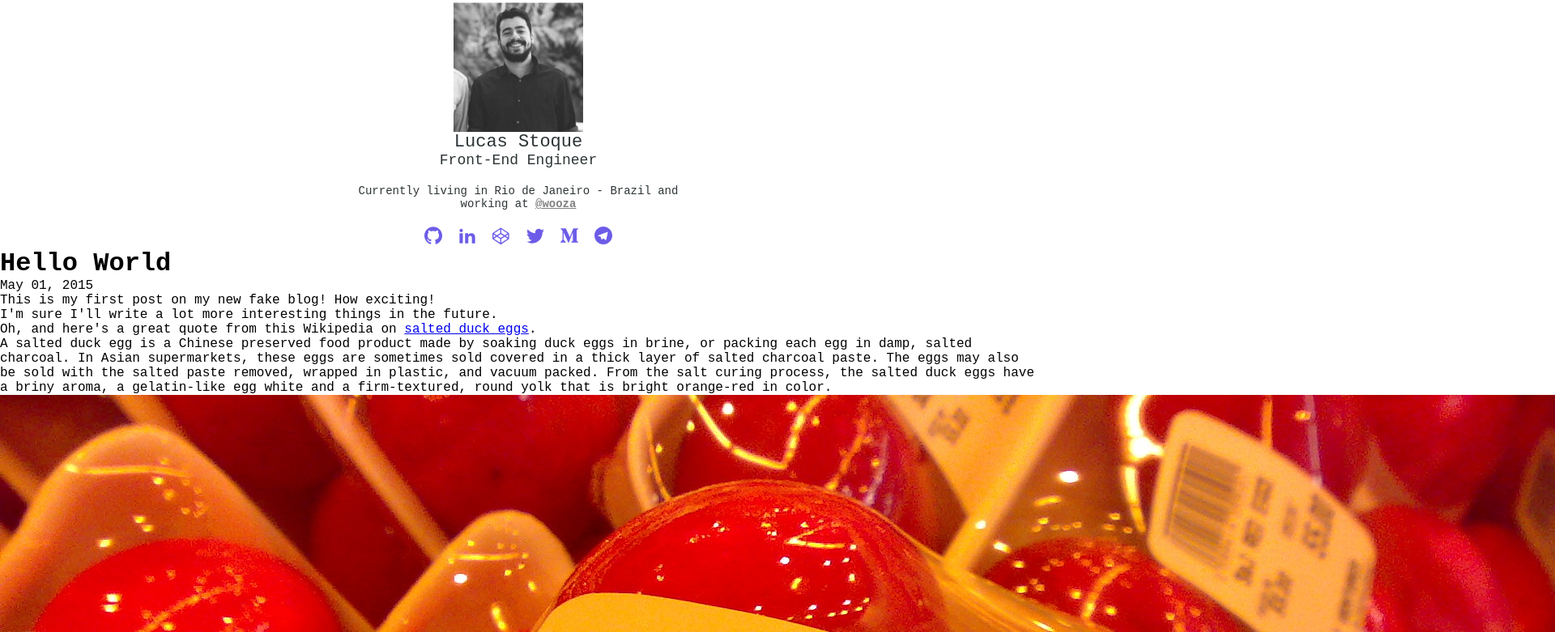
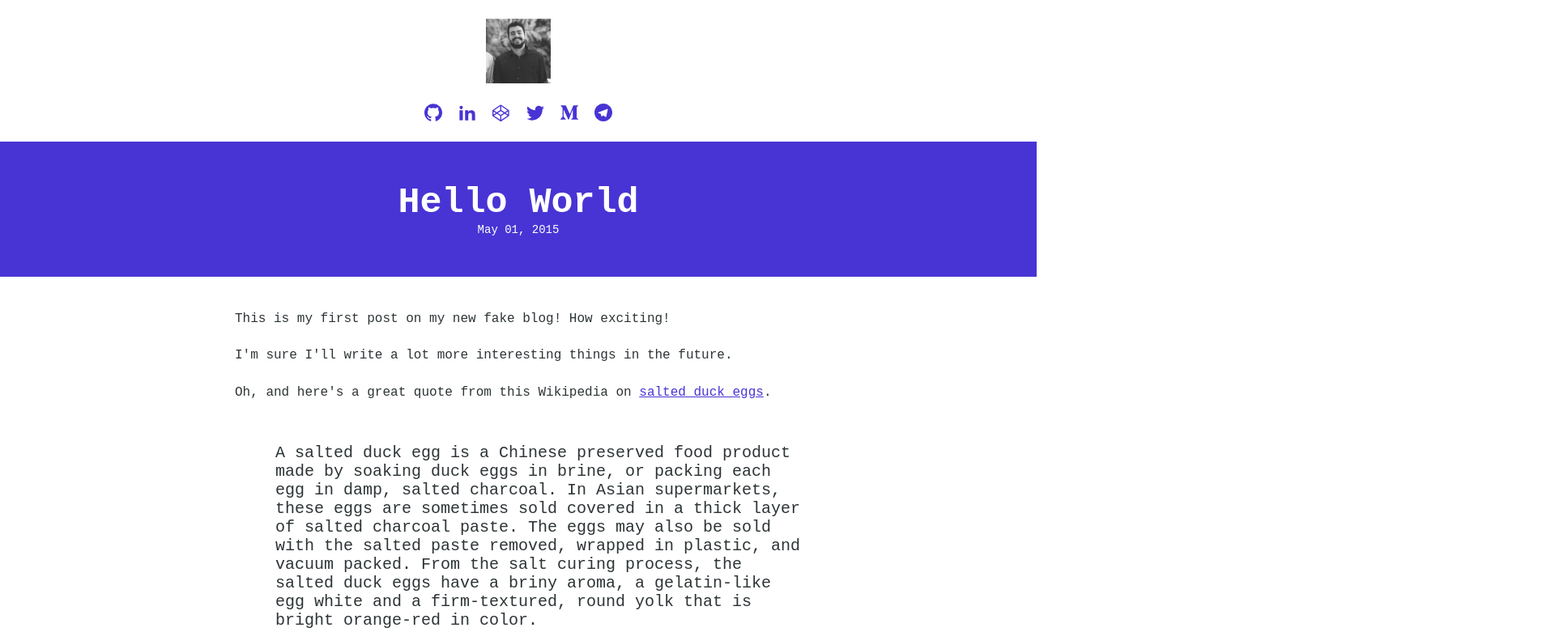
Before and after one commit to stoque/stoque.github.io, a Gatsby site: page /hello-world/ in a window 1280 px wide. Shown: the part 17-798 px from the top of the page at 81% size, 1920 px wide, since content can reach past the window. Built offline with nearby package versions, Linux system fonts and the light colour scheme; Gatsby itself is replaced by a stand-in of ours.

Commit message:
feat: add stateless components

```diff
--- a/gatsby-config.js
+++ b/gatsby-config.js
@@ -54,18 +54,6 @@ module.exports = {
       },
     },
     `gatsby-plugin-feed`,
-    {
-      resolve: `gatsby-plugin-manifest`,
-      options: {
-        name: `Gatsby Starter Blog`,
-        short_name: `GatsbyJS`,
-        start_url: `/`,
-        background_color: `#ffffff`,
-        theme_color: `#663399`,
-        display: `minimal-ui`,
-        icon: `content/assets/gatsby-icon.png`,
-      },
-    },
     `gatsby-plugin-offline`,
     `gatsby-plugin-react-helmet`,
     `gatsby-plugin-styled-components`
--- a/package.json
+++ b/package.json
@@ -41,8 +41,8 @@
     "styled-components": "^4.1.3"
   },
   "devDependencies": {
-    "eslint": "^4.19.1",
-    "eslint-plugin-react": "^7.11.1",
+    "eslint": "^5.12.0",
+    "eslint-plugin-react": "^7.12.3",
     "gh-pages": "^2.0.1",
     "prettier": "^1.14.2"
   }
--- a/src/components/Layout.js
+++ b/src/components/Layout.js
@@ -1,52 +1,28 @@
 import React from 'react'
-import { createGlobalStyle, ThemeProvider } from 'styled-components'
+import { ThemeProvider } from 'styled-components'
 
+import { theme } from '../styles/theme';
+import { GlobalStyle } from '../styles/global';
 import Svgs from './svgs'
 import Avatar from './avatar'
 
-const Layout = ({ children }) => (
-  <div>
+
+const Layout = ({ children, location }) => {
+  const rootPath = `${__PATH_PREFIX__}/`
+  const isIndex = location.pathname === rootPath
+
+  return (
+    <>
       <GlobalStyle />
       <Svgs />
       <ThemeProvider theme={theme}>
         <>
-        <Avatar />
+          <Avatar isIndex={isIndex}/>
           {children}
         </>
       </ThemeProvider>
-  </div>
+    </>
   )
-
-const theme = {
-  mainColor: '#6c5ce7'
 }
 
-const GlobalStyle = createGlobalStyle`
-  *,
-  *:before,
-  *:after {
-    box-sizing: border-box;
-    margin: 0;
-    padding: 0;
-  }
-
-  html,
-  body {
-    height: 100%
-  }
-
-  body {
-    font-family: 'Roboto Mono', monospace;
-
-    @media (max-width: 992px) {
-      display: flex;
-      align-items: center;
-    }
-  }
-
-  ul {
-    list-style: none;
-  }
-`
-
 export default Layout
--- a/src/components/avatar.js
+++ b/src/components/avatar.js
@@ -1,17 +1,28 @@
 import React from 'react'
+import { Link } from 'gatsby'
 import styled from 'styled-components'
 
 import SocialList from './social-list';
 import avatar from '../../static/images/avatar.png'
 
-const Avatar = () => (
+const Avatar = ({ isIndex }) => (
   <Wrapper>
-    <Image src={avatar} alt="My Pic"/>
+    <StyledLink to="/">
+      <Image src={avatar} alt="My Pic" isSmall={!isIndex} />
+      {isIndex &&
+        <>
           <Name>Lucas Stoque</Name>
           <Profession>Front-End Engineer</Profession>
+        </>
+      }
+    </StyledLink>
+
+    {isIndex &&
       <Info>
-      Currently living in Rio de Janeiro - Brazil and working at <Link href="https://wooza.com.br" target="_blank">@wooza</Link>
+        Currently living in Rio de Janeiro - Brazil and working at {' '}
+        <a href="https://wooza.com.br" target="_blank">@wooza</a>
       </Info>
+    }
 
     <SocialList />
   </Wrapper>
@@ -19,15 +30,22 @@ const Avatar = () => (
 
 const Wrapper = styled.div`
   align-items: center;
-  color: #2d3436;
   display: flex;
   flex-direction: column;
-  margin: 20px 0 0;
+  margin: 40px 0 0;
+  padding: 0 20px;
+`
+
+const StyledLink = styled(Link)`
+  color: ${p => p.theme.textColor};
+  text-align: center;
+  text-decoration: none;
 `
 
 const Image = styled.img`
   opacity: 0.9;
-  width: 160px;
+  width: ${p => p.isSmall ? '80px' : '160px'};
+  transition: width 0.4s linear;
 `
 
 const Name = styled.h1`
@@ -36,12 +54,12 @@ const Name = styled.h1`
 `
 
 const Profession = styled.h2`
-  font-size: 18px;
+  font-size: 16px;
   font-weight: 300;
 `
 
 const Info = styled.h3`
-  font-size: 14px;
+  font-size: 16px;
   font-weight: 300;
   margin: 20px 0 0;
   text-align: center;
@@ -49,9 +67,8 @@ const Info = styled.h3`
   @media (min-width: 992px) {
     width: 420px;
   }
-`
 
-const Link = styled.a`
+  > a {
     color: gray;
     font-weight: 700;
 
@@ -59,6 +76,7 @@ const Link = styled.a`
       color: ${props => props.theme.mainColor};
       text-decoration: none;
     }
+  }
 `
 
 export default Avatar
--- /dev/null
+++ b/src/components/pagination.js
@@ -0,0 +1,48 @@
+import React from 'react'
+import { Link } from 'gatsby'
+import styled from 'styled-components'
+
+const Pagination = ({ previous, next }) => (
+  <List>
+    <Item>
+      {previous && (
+        <StyledLink to={previous.fields.slug} rel="prev">
+          ← {previous.frontmatter.title}
+        </StyledLink>
+      )}
+    </Item>
+    <Item>
+      {next && (
+        <StyledLink to={next.fields.slug} rel="next">
+          {next.frontmatter.title} →
+        </StyledLink>
+      )}
+    </Item>
+  </List>
+)
+
+const List = styled.ul`
+  display: flex;
+  justify-content: center;
+  margin: 40px 0;
+`
+
+const Item = styled.li`
+  list-style: none;
+  margin: 0 20px;
+`
+
+const StyledLink = styled(Link)`
+  border: 2px solid ${p => p.theme.mainColor};
+  color: ${p => p.theme.mainColor};
+  padding: 10px 20px;
+  text-decoration: none;
+  transition: background 0.2s linear;
+
+  &:hover {
+    background: ${p => p.theme.mainColor};
+    color: #fff;
+  }
+`
+
+export default Pagination
--- /dev/null
+++ b/src/components/post.js
@@ -0,0 +1,103 @@
+import React from 'react'
+import styled from 'styled-components'
+
+const Post = ({ post }) => (
+  <PostWrapper>
+    <TitleWrapper>
+      <Title>{post.frontmatter.title}</Title>
+      <Date>
+        {post.frontmatter.date}
+      </Date>
+    </TitleWrapper>
+
+    <Content dangerouslySetInnerHTML={{ __html: post.html }} />
+  </PostWrapper>
+)
+
+const PostWrapper = styled.div``
+
+const TitleWrapper = styled.div`
+  background: ${p => p.theme.mainColor};
+  color: #fff;
+  margin: 20px 0 40px 0;
+  padding: 50px;
+  text-align: center;
+`
+
+const Title = styled.h1`
+  font-size: 45px;
+`
+
+const Date = styled.p`
+  font-size: 14px;
+`
+
+const Content = styled.div`
+  padding: 0 20px;
+  color: ${p => p.theme.textColor};
+  max-width: 740px;
+  margin: 0 auto;
+
+  > h2,
+  > h3,
+  > h4,
+  > h5,
+  > h6 {
+    margin: 28px 0 0;
+  }
+
+  > h2 {
+    font-size: 30px;
+  }
+
+  > h3 {
+    font-size: 26px;
+  }
+
+  > h4 {
+    font-size: 23px;
+  }
+
+  > h5 {
+    font-size: 20px;
+  }
+
+  > h6 {
+    font-size: 18px;
+  }
+
+  > p {
+    font-size: 16px;
+    line-height: 1.58;
+    margin: 20px 0 0;
+  }
+
+  > ul,
+  > ol {
+    margin: 12px 0 0;
+
+    > li {
+      margin: 0 0 0 40px;
+
+      > ul {
+        margin: 0 0 0 40px;
+      }
+    }
+  }
+
+  blockquote {
+    margin: 50px 0 0;
+    padding: 0 0 0 50px;
+    font-size: 20px;
+  }
+
+  a {
+    color: ${p => p.theme.mainColor};
+
+    &:hover {
+      text-decoration: none;
+    }
+  }
+`
+
+export default Post
--- a/src/components/social-list.js
+++ b/src/components/social-list.js
@@ -39,6 +39,7 @@ const SocialList = () => (
 
 const List = styled.ul`
   display: flex;
+  list-style: none;
   margin: 20px 0 0;
 
   @media (max-width: 992px) {
--- /dev/null
+++ b/src/styles/global.js
@@ -0,0 +1,23 @@
+import { createGlobalStyle } from 'styled-components'
+
+import { theme } from './theme';
+
+export const GlobalStyle = createGlobalStyle`
+  *,
+  *:before,
+  *:after {
+    box-sizing: border-box;
+    margin: 0;
+    padding: 0;
+  }
+
+  html,
+  body {
+    min-height: 100%;
+  }
+
+  body {
+    font-family: 'Roboto Mono', monospace;
+    color: ${theme.textColor}
+  }
+`
--- /dev/null
+++ b/src/styles/theme.js
@@ -0,0 +1,4 @@
+export const theme = {
+  mainColor: '#4834d4',
+  textColor: '#2d3436'
+}
--- a/src/templates/blog-post.js
+++ b/src/templates/blog-post.js
@@ -1,39 +1,27 @@
-import React, { Component } from 'react'
-import { Link, graphql } from 'gatsby'
+import React from 'react'
+import { graphql } from 'gatsby'
+import styled from 'styled-components'
 
 import Layout from '../components/layout'
 import SEO from '../components/seo'
+import Pagination from '../components/pagination'
+import Post from '../components/post'
 
 const BlogPostTemplate = ({ data, pageContext, location }) => {
   const post = data.markdownRemark
   const siteTitle = data.site.siteMetadata.title
   const { previous, next } = pageContext
+
   return (
     <Layout location={location} title={siteTitle}>
       <SEO title={post.frontmatter.title} description={post.excerpt} />
-      <h1>{post.frontmatter.title}</h1>
-      <p>
-        {post.frontmatter.date}
-      </p>
-      <div dangerouslySetInnerHTML={{ __html: post.html }} />
-      <hr />
 
-      <ul>
-        <li>
-          {previous && (
-            <Link to={previous.fields.slug} rel="prev">
-              ← {previous.frontmatter.title}
-            </Link>
-          )}
-        </li>
-        <li>
-          {next && (
-            <Link to={next.fields.slug} rel="next">
-              {next.frontmatter.title} →
-            </Link>
-          )}
-        </li>
-      </ul>
+      <Post post={post}/>
+
+      <Pagination
+        previous={previous}
+        next={next}
+      />
     </Layout>
   )
 }
```
Also changed, not shown: src/components/post-list.js (added, +56 -0 lines), src/pages/index.js (+5 -51 lines), .eslintrc.js, 1 other file. Lines whose indentation alone changed are shown as unchanged.
